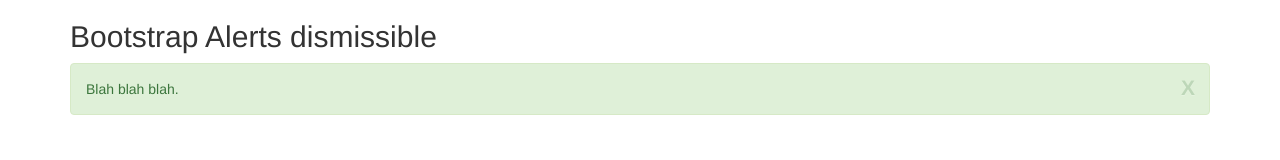
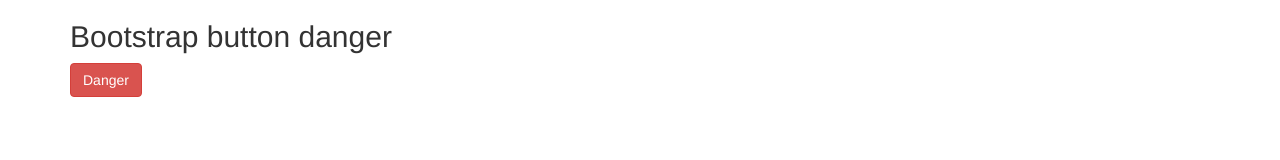
Before and after one commit to Leandro74377/boostrapalert, a plain HTML site: page index.html in a window 1280 px wide. Drawn offline with nearby package versions, Linux system fonts and the light colour scheme.

Commit message:
Replace alert with danger button in index.html

```diff
--- a/index.html
+++ b/index.html
@@ -9,11 +9,9 @@
 </head>
 <body class="p-4">
   <div class="container">
-    <h2>Bootstrap Alerts dismissible</h2>
+    <h2>Bootstrap button danger</h2>
 
-   <div class="alert alert-success alert-dismissible">
-  <button class="close" data-dismiss="alert">X</button>
-  Blah blah blah.
+   <button class="btn btn-danger">Danger</button>
   </div>
 </body>
 </html>
```
